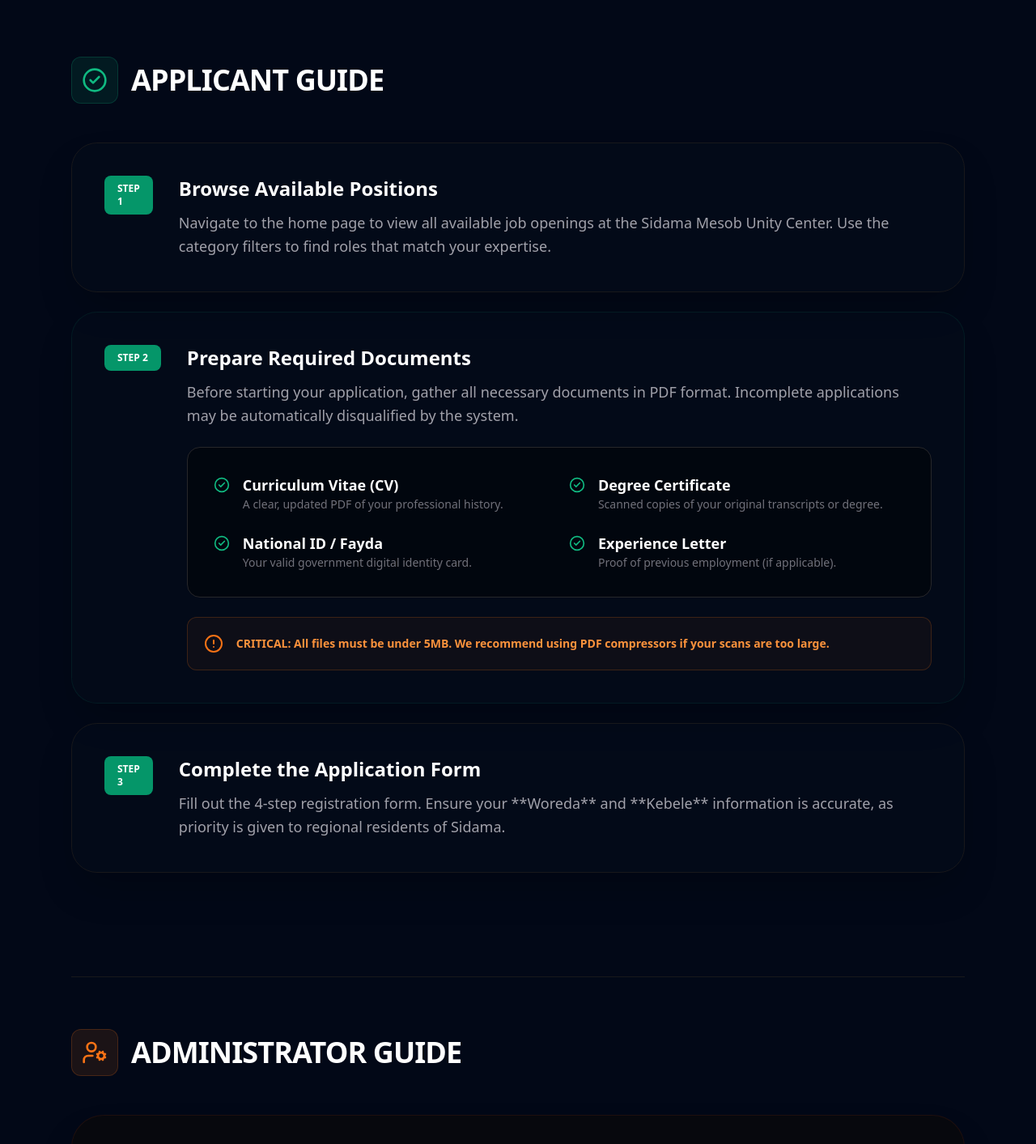
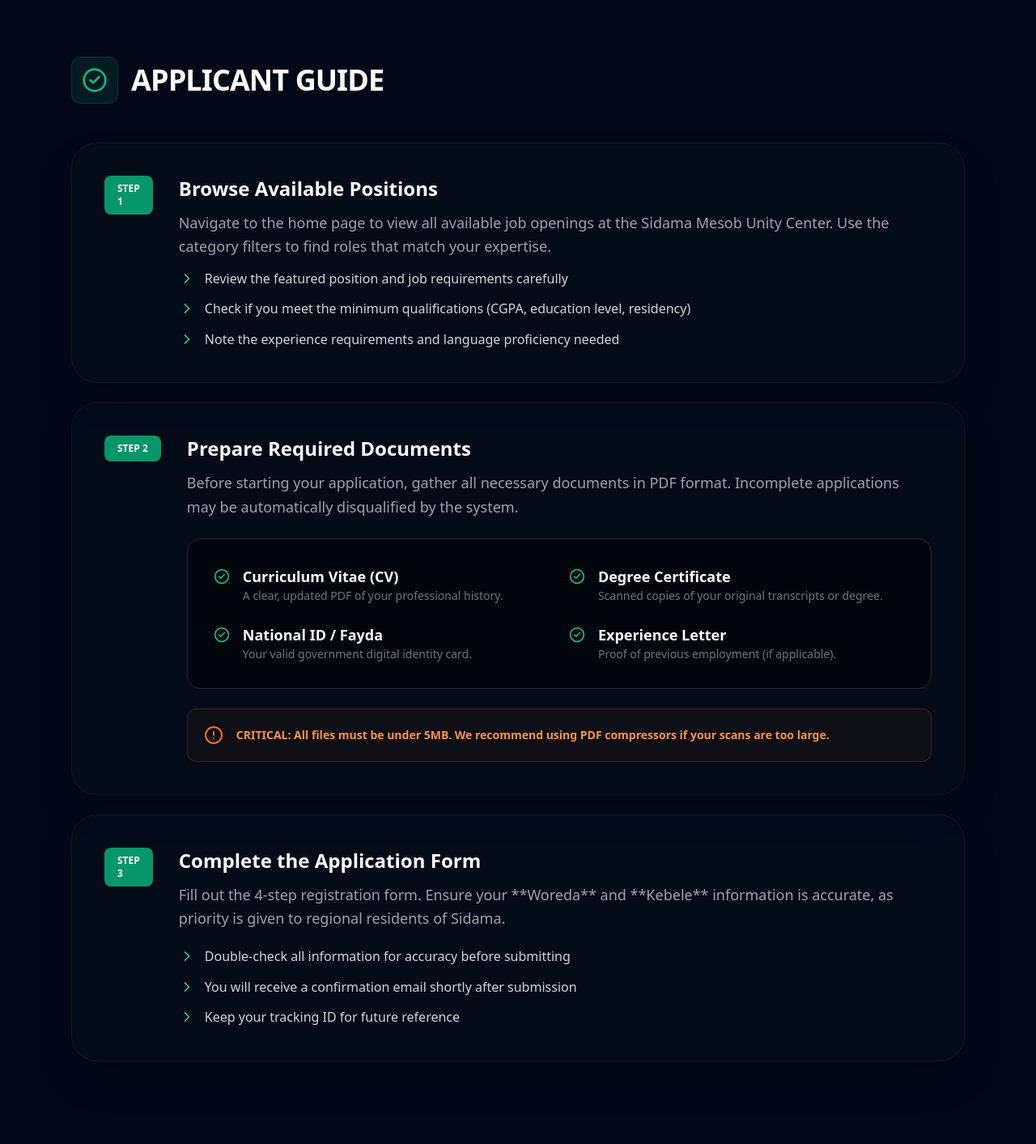
Before and after one commit to Kenenisa1/Sidama_Mesob_HRMS, a React app in the folder frontend/: page /help in a window 1280 px wide. Shown: the part 490-1903 px from the top of the page at 81% size. Built offline with nearby package versions, Linux system fonts and the light colour scheme; the HTML template or start-up script is replaced by a standard one.

Commit message:
Add styling and responsiveness in Applicant guide component

```diff
--- a/frontend/src/components/help/ApplicantGuide.jsx
+++ b/frontend/src/components/help/ApplicantGuide.jsx
@@ -1,5 +1,5 @@
  import React from 'react';
-import { CheckCircle2, AlertCircle } from 'lucide-react';
+import { CheckCircle2, AlertCircle, ChevronRight } from 'lucide-react';
 
 export default function ApplicantGuide() {
   return (
@@ -22,6 +22,20 @@
                 Navigate to the home page to view all available job openings at the Sidama Mesob Unity Center.
                 Use the category filters to find roles that match your expertise.
               </p>
+               <ul className="space-y-3 mt-3">
+                  <li className="flex items-start gap-3 text-gray-300">
+                    <ChevronRight className="w-5 h-5 text-emerald-400 mt-0.5 flex-shrink-0" />
+                    <span>Review the featured position and job requirements carefully</span>
+                  </li>
+                  <li className="flex items-start gap-3 text-gray-300">
+                    <ChevronRight className="w-5 h-5 text-emerald-400 mt-0.5 flex-shrink-0" />
+                    <span>Check if you meet the minimum qualifications (CGPA, education level, residency)</span>
+                  </li>
+                  <li className="flex items-start gap-3 text-gray-300">
+                    <ChevronRight className="w-5 h-5 text-emerald-400 mt-0.5 flex-shrink-0" />
+                    <span>Note the experience requirements and language proficiency needed</span>
+                  </li>
+                </ul>
             </div>
           </div>
         </div>
@@ -45,7 +59,6 @@
                 <DocItem label="National ID / Fayda" desc="Your valid government digital identity card." />
                 <DocItem label="Experience Letter" desc="Proof of previous employment (if applicable)." />
               </div>
-
               <div className="p-5 rounded-xl bg-orange-500/5 border border-orange-500/20 flex gap-4 items-center">
                 <AlertCircle className="text-orange-500 flex-shrink-0" size={24} />
                 <p className="text-sm font-bold text-orange-400">
@@ -66,6 +79,21 @@
                 Fill out the 4-step registration form. Ensure your **Woreda** and **Kebele** information is accurate,
                 as priority is given to regional residents of Sidama.
               </p>
+
+              <ul className="space-y-3 mt-5">
+                  <li className="flex items-start gap-3 text-gray-300">
+                    <ChevronRight className="w-5 h-5 text-emerald-400 mt-0.5 flex-shrink-0" />
+                    <span>Double-check all information for accuracy before submitting</span>
+                  </li>
+                  <li className="flex items-start gap-3 text-gray-300">
+                    <ChevronRight className="w-5 h-5 text-emerald-400 mt-0.5 flex-shrink-0" />
+                    <span>You will receive a confirmation email shortly after submission</span>
+                  </li>
+                  <li className="flex items-start gap-3 text-gray-300">
+                    <ChevronRight className="w-5 h-5 text-emerald-400 mt-0.5 flex-shrink-0" />
+                    <span>Keep your tracking ID for future reference</span>
+                  </li>
+                </ul>
             </div>
           </div>
         </div>
```
